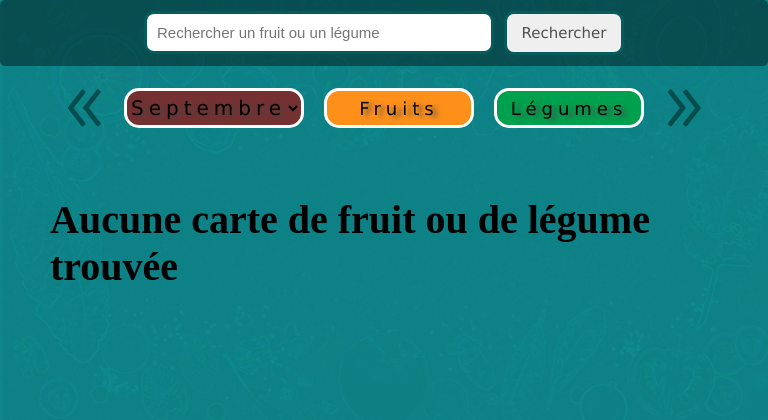
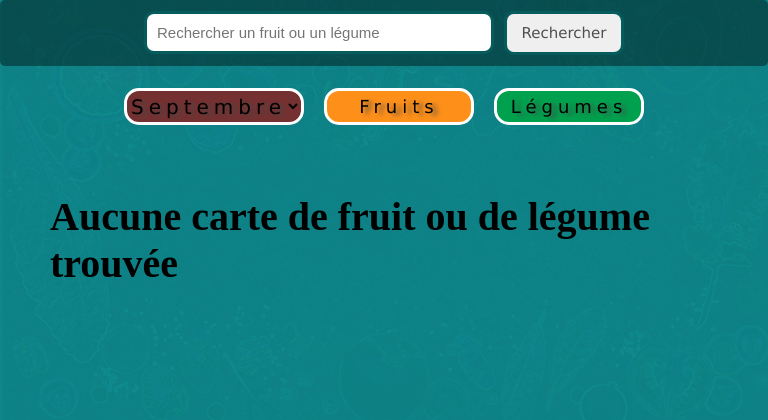
Before and after one commit to AymericLabeis/Appli_FL, a PHP site: page / in a window 768 px wide. Shown: the top 420 px of the page. Run offline with PHP 8.4, Linux system fonts and the light colour scheme; data that the repository does not hold is empty; some web fonts are replaced.

Commit message:
upt style and app

```diff
--- a/app.js
+++ b/app.js
@@ -47,15 +47,16 @@ CurrentMonthRoue();
 
 // Détecter l'envoi du formulaire et stocker le mois sélectionné dans le Local Storage
 moisActuelList.addEventListener('change', function () {
-  postMonth.textContent = selectedMonthName;
   var selectedMonth = parseInt(moisActuelList.value);
   localStorage.setItem('selectedMonth', selectedMonth);
+  bottomButton.classList.remove('agrandir-texte')
 });
 
 //Mouvement de la roue de selection
 function dragStart(event) {
   activeButton = event.target;
   initialX = event.clientX;
+
   document.addEventListener('mousemove', dragMove);
   document.addEventListener('mouseup', dragEnd);
 }
@@ -96,6 +97,7 @@ function dragEnd() {
       console.log('Index Roue mois', monthRoue);
       document.getElementById('mois').value = monthRoue;
       localStorage.setItem('selectedMonth', monthRoue, );
+      bottomButton.classList.add('agrandir-texte')
     }
   }
   activeButton = null;
--- a/appRecette.js
+++ b/appRecette.js
@@ -4,10 +4,10 @@ function afficherRecetteA(element) {
   var show = element.querySelector('.recetteA');
   if (show.style.display === 'block') {
     show.style.display = 'none';
+    setTimeout(afficherCartes, 1000);
   } else {
     show.style.display = 'block';
   }
-  show.focus();
 }
 //previsualiser une image editeur
 function previewImage(event) {
--- a/style.css
+++ b/style.css
@@ -156,34 +156,29 @@ nav{
 .formSearch{
   z-index: 1000;
 }
+.flecheG,.flecheD{
+  position: absolute;
+  border: none;
+  cursor: pointer;
+  width: 150px;
+  height:150px;
+  opacity: 0.8;
+  z-index: 1000;
+}
 .flecheG{
-  margin-right: 20px;
+  margin-right: 1200px;
   background:url(ressources/flecheG1.png) ;
   background-size: 100%;
-  border: none;
-  cursor: pointer;
-  width: 50px;
-  height: 50px;
-  opacity: 0.8;
-  z-index: 1000;
   }
-  .flecheG:hover{
+  .flecheG:hover,.flecheD:hover{
     opacity: 1;
   }
   .flecheD{
-    margin-left: 20px;
+  margin-left: 1200px;
   background:url(ressources/flecheD1.png) ;
   background-size: 100%;
-  border: none;
-  cursor: pointer;
-  width: 50px;
-  height: 50px;
-  opacity: 0.8;
-  z-index: 1000;
   }
-  .flecheD:hover{
-    opacity: 1;
-  }
+
 .button_FL{
   padding: 10px;
   display: flex;
@@ -293,10 +288,16 @@ nav{
   border: 3px solid rgb(255, 255, 255);
   box-shadow: 0 0 20px 0 rgba(0, 0, 0, 0.8);
   z-index: 100;
-
 }
 .RoueSelect button:hover{
   border-color:rgb(6, 92, 92);
+}
+/* Ajoutez une classe CSS pour agrandir le texte du bouton du bas */
+button.agrandir-texte h2 {
+  transition: color 0.3s,text-shadow 0.3s, font-weight; /* Animation pour la transformation, la couleur du texte et l'ombre portée */
+  color: rgb(5, 53, 53);
+  text-shadow: 2px 2px 5px rgba(0, 0, 0, 0.2); /* Ajoute une ombre portée */
+  font-weight: bold;
 }
  .janvier {
   transform: rotate(30deg) translateX(0) translateY(-500px);
@@ -521,10 +522,7 @@ nav{
   margin-top: 10px;
   margin-bottom: 110px;
  }
-   .logo_title{
-     display: none;
-  }
-  .button_Recettes,.RoueSelect,.footerDesktop{
+.logo_title,.button_Recettes,.RoueSelect,.footerDesktop,.flecheG,.flecheD{
     display: none;
  }
 #mois{
@@ -552,9 +550,15 @@ nav{
     width: 120px;
     font-size: 15px;
   }
-  .flecheG, .flecheD{
-    width: 40px;
-    height: 40px;
+  .flecheG{
+    width: 120px;
+    height: 120px;
+    margin-right: 900px;
+  }
+  .flecheD{
+    margin-left: 900px;
+    width: 120px;
+    height: 120px;
   }
   #btnFLR{
     width:150px;
```
Also changed, not shown: index.html (+12 -12 lines).
